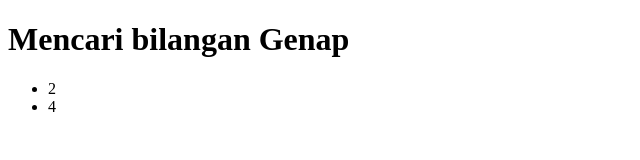
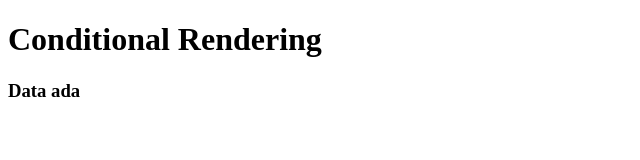
Before and after one commit to Izuchii1311/Learn-Vue, a plain HTML site: page basic_vue/index.html in a window 1280 px wide. Shown: the whole page, without its empty margins (0-640 px from the left). Drawn offline with nearby package versions, Linux system fonts and the light colour scheme.

Commit message:
vue conditional directive

```diff
--- a/basic_vue/index.html
+++ b/basic_vue/index.html
@@ -7,11 +7,13 @@
   </head>
   <body>
     <div id="app">
-      <h1>Mencari bilangan Genap</h1>
-
-      <ul>
-        <li v-for="x in cariBilanganGenap(numbers)">{{ x }}</li>
-      </ul>
+      <h1>Conditional Rendering</h1>
+      <template v-if="active">
+        <h3>Data ada</h3>
+      </template>
+      <template v-else>
+        <h3>Data ga ada</h3>
+      </template>
     </div>
 
     <script src="https://cdn.jsdelivr.net/npm/vue@2.6.0/dist/vue.js"></script>
@@ -19,15 +21,8 @@
       new Vue({
         el: "#app",
         data: {
-          numbers: [1, 2, 3, 4, 5]
-        },
-        methods: {
-          cariBilanganGenap: function(data) {
-            return data.filter(i => {
-              return i % 2 == 0;
-            })
-          }
-        },
+          active: true
+        }
       });
     </script>
   </body>
```
Also changed, not shown: 3 other files.
